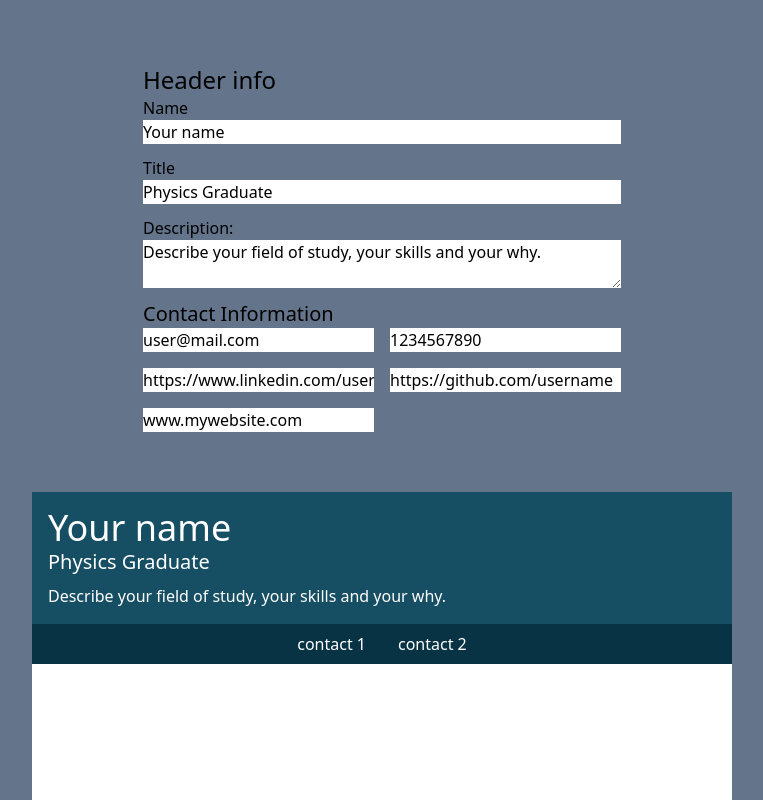
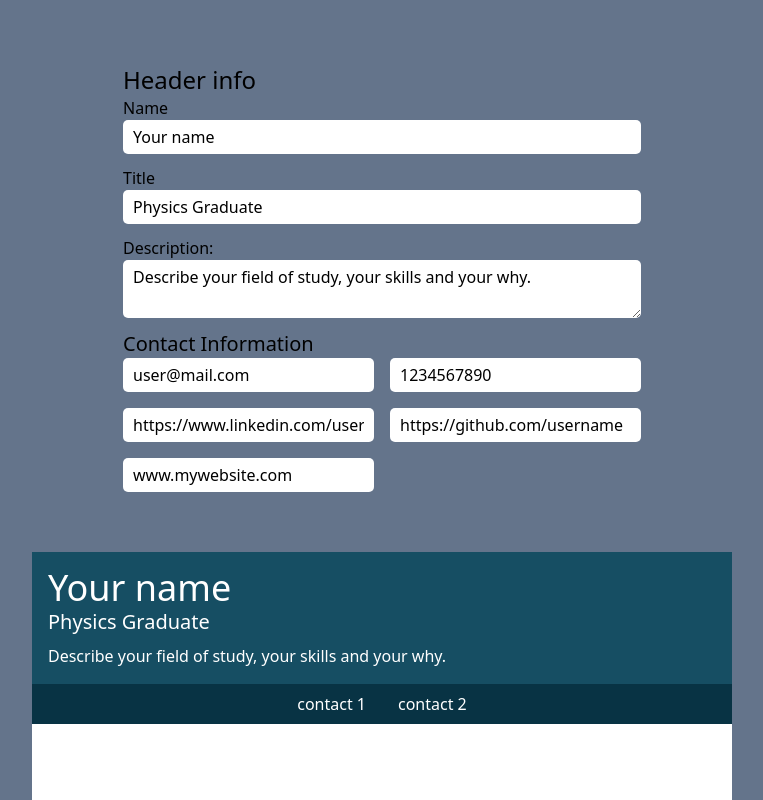
Before and after one commit to iaaron-xyz/cv-application, a React (Create React App) app: page / in a window 1280 px wide. Shown: the top 800 px of the page, without its empty margins (258-1021 px from the left). Built offline with nearby package versions, Linux system fonts and the light colour scheme.

Commit message:
add basic style to input elements

```diff
--- a/src/index.css
+++ b/src/index.css
@@ -23,6 +23,10 @@
     }
 
     /* Form Styles */
+    input, textarea {
+        border-radius: 5px;
+        padding: 5px 10px;
+    }
     .form-element {
         display: block;
         font-size: 1rem;
```
